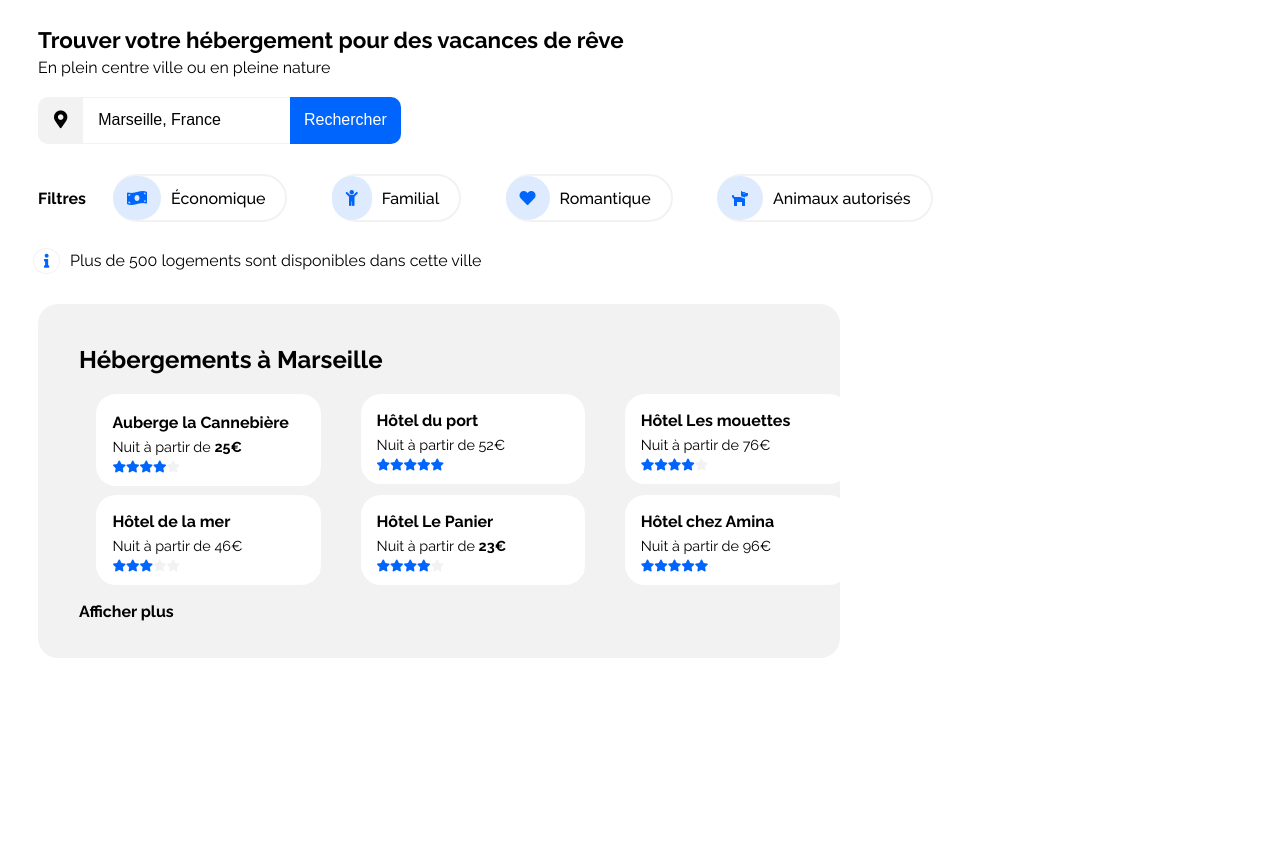
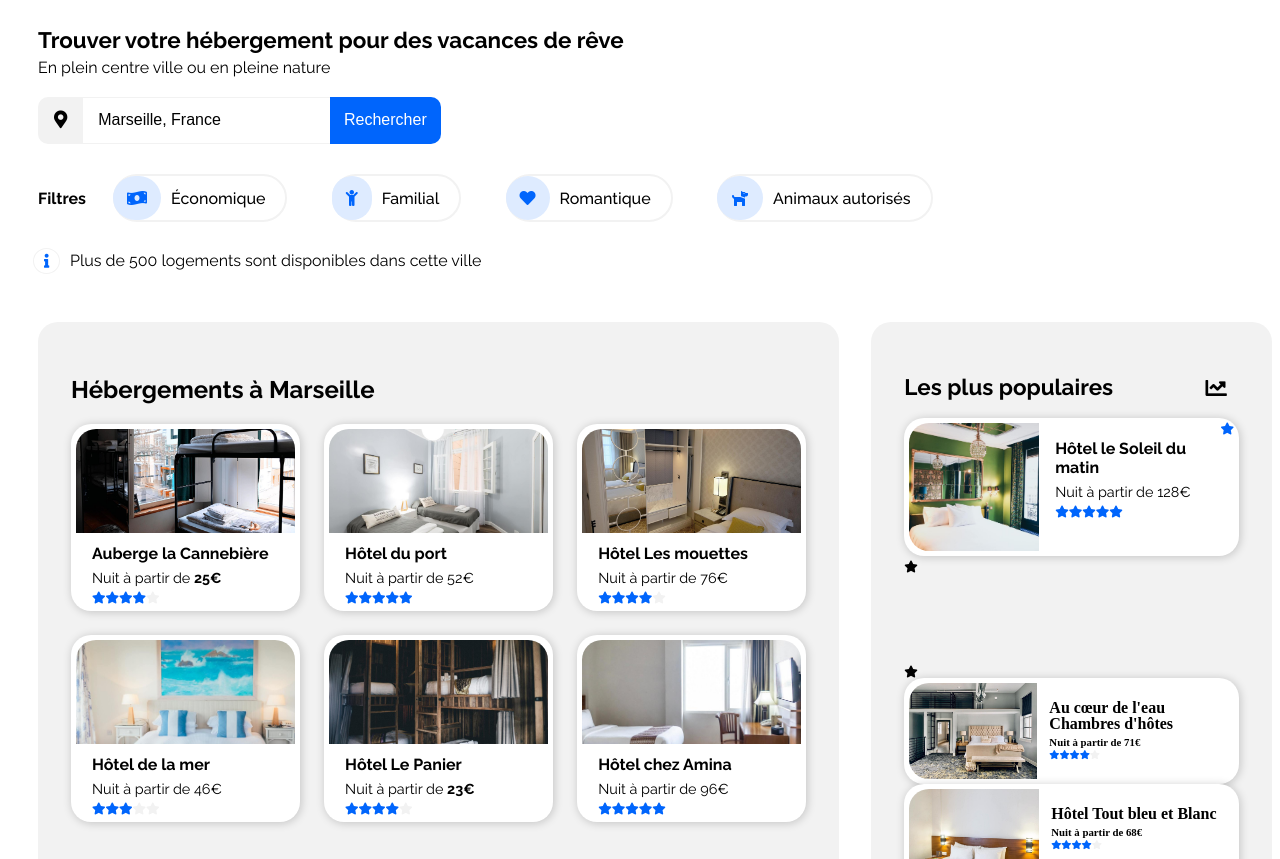
Before and after one commit to NaoDevWeb31/NaomiMango_2_26-01-2021, a plain HTML site: page index.html in a window 1280 px wide. Shown: the part 80-939 px from the top of the page. Before the commit the page ends 800 px from the top, so only its background shows below. Drawn offline with Linux system fonts and the light colour scheme.

Commit message:
Modifications HTML et CSS des Sections (Main, Section 1, Section 2)

```diff
--- a/index.html
+++ b/index.html
@@ -39,9 +39,9 @@
                         <img src="images/logo/Reservia.svg" alt="logo Reservia" title="Reservia.com"/>
                     </div>
                     <ul> <!--MENU-->
-                        <li><a href="#accommodations" class="accommodations-link">Hébergements</a></li>
-                        <li><a href="#activities" class="activities-link">Activités</a></li>
-                        <li><a href="#" class="signup-link">S'inscrire</a></li>
+                        <li><a href="#accommodations" id="accommodations-link">Hébergements</a></li>
+                        <li><a href="#activities" id="activities-link">Activités</a></li>
+                        <li><a href="#" id="signup-link">S'inscrire</a></li>
                     </ul>
                 </nav>
                 <div> <!------ RECHERCHE ------>
@@ -49,19 +49,19 @@
                     <h1>Trouver votre hébergement pour des vacances de rêve</h1>
                     <h2>En plein centre ville ou en pleine nature</h2>
                 <!--ZONE DE RECHERCHE-->
-                    <form action="" method="post" class="search-zone">
+                    <form action="" method="post" id="search-zone">
                         <p>
                         <!--ICONE MAP-->
                             <label for="map"><button type="submit" id="map"><i class="fas fa-map-marker-alt fa-lg"></i></button></label>
                         <!--CHAMP DE SAISIE VILLE-->
-                            <input type="text" name="search-destination" id="search-destination" placeholder="Marseille, France" size="20"/>
+                            <input type="text" name="search-destination" id="search-destination" placeholder="Marseille, France" size="25"/>
                         <!--BOUTON RECHERCHER-->
                             <input type="submit" value="Rechercher" id="search-button"/>
                         </p>
                     </form>
                 <!--FILTRES-->
-                    <form action="" method="POST" class="filters">
-                        <p><span class="filters-title">Filtres</span></p>
+                    <form action="" method="POST" id="filters">
+                        <p><span id="filters-title">Filtres</span></p>
                         <div id="filters-buttons-row">
                             <!--BOUTON ÉCONOMIQUE-->
                             <div class="filter-button"><i class="fas fa-money-bill-wave"></i><span class="filter-name">Économique</span></div>
@@ -79,15 +79,17 @@
                 </div>
                 <p id="info"><i class="fas fa-info fa-sm"></i>Plus de 500 logements sont disponibles dans cette ville</p>
             </header>
-        <!------------------SECTION 1 - HÉBERGEMENTS------------------>
-            <section id="accommodations">
+        <!------------------MAIN - HÉBERGEMENTS------------------>
+            <main id="accommodations">
+            <!------------------MAIN - SECTION 1 - LISTE HÉBERGEMENTS------------------>
+                <section id="accommodations-list">
                     <h1>Hébergements à Marseille</h1>
-
+                <!--CARTES HÉBERGEMENTS-->
+                    <div id="accommodation-cards-frame">
                     <!--CARTE AUBERGE-->
-                <div class="accommodation-cards-frame">
                         <a href="#">
                             <div class="accommodation-card">
-                            <div id="auberge-picture"></div>
+                                <img src="images/hebergements/3_medium/marcus-loke-WQJvWU_HZFo-unsplash.jpg" alt="Photo Auberge Cannebière"/>
                                 <div class="description-card">
                                         <h3>Auberge la Cannebière</h3>
                                         <span class="range">Nuit à partir de <span class="low-price">25€</span></span><br/>
@@ -96,10 +98,10 @@
                                 </div>
                             </div>
                         </a>
-
                     <!--CARTE PORT-->
                         <a href="#">
                             <div class="accommodation-card">
+                                <img src="images/hebergements/3_medium/fred-kleber-gTbaxaVLvsg-unsplash.jpg" alt="Photo Hôtel port"/>
                                 <div class="description-card">
                                     <h3>Hôtel du port</h3>
                                     <span class="range">Nuit à partir de 52€</span><br/>
@@ -108,10 +110,10 @@
                                 </div>
                             </div>
                         </a>
-
                     <!--CARTE MOUETTES-->
                         <a href="#">
                             <div class="accommodation-card">
+                                <img src="images/hebergements/3_medium/reisetopia-B8WIgxA_PFU-unsplash.jpg" alt="Photo Hôtel mouettes"/>
                                 <div class="description-card">
                                     <h3>Hôtel Les mouettes</h3>
                                     <span class="range">Nuit à partir de 76€</span><br/>
@@ -120,10 +122,10 @@
                                 </div>
                             </div>
                         </a>
-
                     <!--CARTE MER-->
                         <a href="#">
                             <div class="accommodation-card">
+                                <img src="images/hebergements/3_medium/annie-spratt-Eg1qcIitAuA-unsplash.jpg" alt="Photo Hôtel mer"/>
                                 <div class="description-card">
                                     <h3>Hôtel de la mer</h3>
                                     <span class="range">Nuit à partir de 46€</span><br/>
@@ -132,10 +134,10 @@
                                 </div>
                             </div>
                         </a>
-
                     <!--CARTE PANIER-->
                         <a href="#">
                             <div class="accommodation-card">
+                                <img src="images/hebergements/3_medium/nicate-lee-kT-ZyaiwBe0-unsplash.jpg" alt="Photo Auberge Panier"/>
                                 <div class="description-card">
                                     <h3>Hôtel Le Panier</h3>
                                     <span class="range">Nuit à partir de <span class="low-price">23€</span></span><br/>
@@ -144,10 +146,10 @@
                                 </div>
                             </div>
                         </a>
-
                     <!--CARTE AMINA-->
                         <a href="#">
                             <div class="accommodation-card">
+                                <img src="images/hebergements/3_medium/febrian-zakaria-M6S1WvfW68A-unsplash.jpg" alt="Photo Hôtel Amina"/>
                                 <div class="description-card">
                                     <h3>Hôtel chez Amina</h3>
                                     <span class="range">Nuit à partir de 96€</span><br/>
@@ -157,13 +159,55 @@
                             </div>
                         </a>
                     </div>
-
                     <p>Afficher plus</p>
                 </section>
-        <!------------------SECTION 2 - POPULAIRES------------------>
-            <section>
-
+            <!------------------MAIN - SECTION 2 - POPULAIRES------------------>
+                <section id="popular-accommodations">
+                    <header id="popular-header">
+                        <h1>Les plus populaires</h1>
+                        <div id="chart"><i class="fas fa-chart-line fa-lg"></i></div>
+                    </header>
+                <!--CARTES POPULAIRES-->
+                    <div id="popular-cards-frame">
+                    <!--CARTE HÔTEL SOLEIL-->
+                        <a href="#">
+                            <div class="popular-card">
+                                <img src="images/hebergements/3_medium/emile-guillemot-Bj_rcSC5XfE-unsplash.jpg" alt="Photo Hôtel Soleil"/>
+                                <div class="popular-description-card">
+                                        <h3>Hôtel le Soleil du matin</h3>
+                                        <span class="range">Nuit à partir de 128€</span><br/>
+                                    <!--RATING-->
+                                        <i class="fas fa-star fa-xs"></i><i class="fas fa-star fa-xs"></i><i class="fas fa-star fa-xs"></i><i class="fas fa-star fa-xs"></i><i class="fas fa-star fa-xs">
+                                </div>
+                            </div>
+                        </a>
+                    <!--CARTE CHAMBRES D'HÔTES-->
+                        <a href="#">
+                            <div class="popular-card">
+                                <img src="images/hebergements/3_medium/aw-creative-VGs8z60yT2c-unsplash.jpg" alt="Photo Chambres d'Hôtes"/>
+                                <div class="popular-description-card">
+                                    <h3>Au cœur de l'eau Chambres d'hôtes</h3>
+                                    <span class="range">Nuit à partir de 71€</span><br/>
+                                <!--RATING-->
+                                    <i class="fas fa-star fa-xs"></i><i class="fas fa-star fa-xs"></i><i class="fas fa-star fa-xs"></i><i class="fas fa-star fa-xs"></i><span class="rating"><i class="fas fa-star fa-xs"></i></span>
+                                </div>
+                            </div>
+                        </a>
+                    <!--CARTE BLEU ET BLANC-->
+                        <a href="#">
+                            <div class="popular-card">
+                                <img src="images/hebergements/3_medium/febrian-zakaria-sjvU0THccQA-unsplash.jpg" alt="Photo Hôtel Bleu et Blanc"/>
+                                <div class="popular-description-card">
+                                    <h3>Hôtel Tout bleu et Blanc</h3>
+                                    <span class="range">Nuit à partir de 68€</span><br/>
+                                <!--RATING-->
+                                    <i class="fas fa-star fa-xs"></i><i class="fas fa-star fa-xs"></i><i class="fas fa-star fa-xs"></i><i class="fas fa-star fa-xs"></i><span class="rating"><i class="fas fa-star fa-xs"></i></span>
+                                </div>
+                            </div>
+                        </a>
+                    </div>
                 </section>
+            </main>
         <!------------------SECTION 3 - ACTIVITÉS------------------>
             <section>
 
--- a/style.css
+++ b/style.css
@@ -1,6 +1,5 @@
 /******************* PAGE ENTIÈRE *******************/
-body
-{
+body {
   /* POLICE */
   font-family: "Raleway", Georgia, sans-serif;
   font-weight: normal;
@@ -8,31 +7,27 @@ body
 }
 
 /* LIENS */
-a
-{
+a {
   color: inherit;
   text-decoration: none;
 }
 
 /******************* HEADER *******************/
 /* HEARDER - NAV */
-nav
-{
+nav {
   display: flex;
   flex-wrap: no-wrap;
   justify-content: space-between;
   margin-bottom: 30px;
 }
 /* HEARDER - NAV - LOGO */
-nav #logo
-{
+nav #logo {
   width: 70%;
   margin: auto;
   padding-top: 20px;
 }
 /* HEARDER - NAV - MENU */
-nav ul
-{
+nav ul {
   list-style-type: none;
   width: 30%;
   display: flex;
@@ -42,32 +37,28 @@ nav ul
   margin: auto;
 }
 /* HEARDER - NAV - MENU - HÉBERGEMENTS */
-.accommodations-link
-{
-    color: #0065FC;
-    border-top: thick solid #0065FC;
+#accommodations-link {
+  color: #0065fc;
+  border-top: thick solid #0065fc;
   padding-top: 30px;
   margin-right: 20px;
 }
 /* HEARDER - NAV - MENU - ACTIVITÉS */
-.activities-link
-{
+#activities-link {
   color: black;
   padding-top: 30px;
   margin-right: 20px;
   padding-left: 20px;
   padding-right: 20px;
 }
-nav a:hover
-{
-    color: #0065FC;
-    border-top: thick solid #0065FC;
+nav a:hover {
+  color: #0065fc;
+  border-top: thick solid #0065fc;
   padding-top: 30px;
 }
 /* HEARDER - NAV - MENU - S'INSCRIRE */
-.signup-link
-{
-    color: #0065FC;
+#signup-link {
+  color: #0065fc;
   font-weight: bold;
   padding-top: 30px;
   padding-left: 10px;
@@ -76,53 +67,45 @@ nav a:hover
 
 /* HEARDER - RECHERCHE */
 /* HEARDER - RECHERCHE - GRANDS TITRES */
-header h1
-{
+header h1 {
   font-size: 1.4em;
 }
-header h2
-{
+header h2 {
   font-weight: normal;
   font-size: medium;
   margin-top: -10px;
 }
 /* HEARDER - RECHERCHE - FORM RECHERCHE */
-.search-zone
-{
+#search-zone {
   margin-top: 20px;
 }
-.search-zone p
-{
+#search-zone p {
   font-weight: bold;
 }
 /* HEARDER - RECHERCHE - FORM RECHERCHE - ICONE MAP */
-#map
-{
-    background-color: #F2F2F2;
+#map {
+  background-color: #f2f2f2;
   border: 1px solid transparent;
   border-radius: 10px 0px 0px 10px;
   padding: 15px;
   margin-right: -5px;
 }
 /* HEARDER - RECHERCHE - FORM RECHERCHE - CHAMP DE SAISIE VILLE */
-#search-destination
-{
-    border: thin solid #F2F2F2;
+#search-destination {
+  border: thin solid #f2f2f2;
   padding: 15px;
   padding-bottom: 15px;
   margin-right: -5px;
 }
-#search-destination::placeholder
-{
+#search-destination::placeholder {
   color: black;
   font-size: medium;
   font-weight: 500;
 }
 
 /* HEARDER - RECHERCHE - FORM RECHERCHE - BOUTON RECHERCHER */
-#search-button
-{
-    background-color: #0065FC;
+#search-button {
+  background-color: #0065fc;
   border: 1px solid transparent;
   border-radius: 0px 10px 10px 0px;
   padding: 13px;
@@ -132,22 +115,19 @@ header h2
   font-size: medium;
 }
 /* HEARDER - RECHERCHE - FORM FILTRES */
-.filters
-{
+#filters {
   display: flex;
   margin-top: 20px;
   align-items: center;
   flex-wrap: wrap;
 }
-.filters-title
-{
+#filters-title {
   font-weight: bold;
   font-size: medium;
   margin-right: 20px;
 }
 /* HEARDER - RECHERCHE - FORM FILTRES - BOUTONS */
-#filters-buttons-row
-{
+#filters-buttons-row {
   display: flex;
   justify-content: space-around;
   width: 70%;
@@ -155,131 +135,155 @@ header h2
   margin-bottom: 10px;
   margin-left: -15px;
 }
-.filter-button
-{
+.filter-button {
   font-weight: 500;
   font-size: medium;
   background-color: transparent;
-    border: 2px solid #F2F2F2;
+  border: 2px solid #f2f2f2;
   border-radius: 50px;
   text-align: center;
   width: fit-content;
   padding-left: 10px;
   padding-right: 20px;
 }
-.filter-button:hover
-{
-    background-color: #DEEBFF;
+.filter-button:hover {
+  background-color: #deebff;
   flex-grow: 0.1;
 }
-.filters .fas
-{
-    background-color: #DEEBFF;
+#filters .fas {
+  background-color: #deebff;
   border: 1px solid transparent;
-    color: #0065FC;
+  color: #0065fc;
   border-radius: 50px;
   width: auto;
   padding: 13px;
   margin-left: -12px;
 }
-.filter-name
-{
+.filter-name {
   padding-left: 10px;
 }
 /* HEARDER - RECHERCHE - INFO */
-#info .fas
-{
-    color: #0065FC;
+#info .fas {
+  color: #0065fc;
   text-align: center;
   background-color: transparent;
-    border: 1px solid #F2F2F2;
+  border: 1px solid #f2f2f2;
   border-radius: 50%;
   padding: 5px;
   width: 15px;
   margin-left: -5px;
   margin-right: 10px;
 }
-/******************* SECTION 1 - HÉBERGEMENTS *******************/
-#accommodations
-{
-    background-color: #F2F2F2;
-    border: 1px solid transparent;
-    border-radius: 20px;
-    width: 60%;
-    height: fit-content;
-    margin-top: 30px;
-    padding: 20px;
-    padding-left: 40px;
+/******************* MAIN - HÉBERGEMENTS *******************/
+main {
+  display: grid;
+  grid-template-columns: 2fr 1fr;
+  grid-gap: 2em;
 }
-.accommodation-cards-frame
-{
-    display: grid;
-    grid-template-columns: 35% 35% 35%;
-    grid-template-rows: 50% 50% 50%;
-    grid-column-start: 3;
-    grid-gap: 5px;
-    place-content: space-between;
-}
-/* SECTION 1 - CARTES */
-.accommodation-card
-{
-    background-color: white;
-    border: 1px solid transparent;
-    border-radius: 20px;
-    width: 80%;
-    height: fit-content;
-    justify-self: center;
-    padding-left: 15px;
-    padding-bottom: 10px;
-}
-.description-card
-{
-    background-color: white;
-}
-#accommodations h3
-{
+h3 {
   font-size: medium;
   margin-bottom: 5px;
 }
-.range
-{
+/******************* MAIN - SECTION 1 - LISTE HÉBERGEMENTS *******************/
+#accommodations-list {
+  background-color: #f2f2f2;
+  border: 1px solid transparent;
+  border-radius: 20px;
+  margin-top: 2em;
+  padding: 2em;
+  display: flex;
+  flex-direction: column;
+}
+#accommodation-cards-frame {
+  display: grid;
+  grid-template-columns: repeat(3, 1fr);
+  grid-template-rows: repeat(2, 1fr);
+  grid-gap: 1.5em;
+}
+/* SECTION 1 - CARTES */
+.accommodation-card {
+  background-color: white;
+  border: 5px solid transparent;
+  border-radius: 20px;
+  box-shadow: 1px 1px 10px rgba(0, 0, 0, 0.2);
+  display: flex;
+  flex-direction: column;
+}
+.accommodation-card img {
+  border-radius: 20px 20px 0px 0px;
+  width: 100%;
+  height: 6.5em;
+  object-fit: cover;
+}
+.description-card {
+  margin-top: -5px;
+  margin-bottom: 0px;
+  margin-left: 1em;
+}
+.range {
   font-size: 0.9em;
 }
-.low-price
-{
+.low-price {
   font-weight: bold;
 }
-.accommodation-card .fas
-{
-    color: #0065FC;
+.accommodation-card .fas {
+  color: #0065fc;
 }
-.rating .fas
-{
-    color: #F2F2F2;
+.rating .fas {
+  color: #f2f2f2;
 }
 
-#accommodations p
-{
+#accommodations-list p {
   font-weight: bold;
+  margin-top: 2.5em;
 }
-/* SECTION 1 - CARTE AUBERGE */
-#auberge-picture
-{
-    background: url("images/hebergements/2_large/marcus-loke-WQJvWU_HZFo-unsplash.jpg") no-repeat fixed;
-    background-size: cover;
-    border: 1px solid white;
-    border-radius: 20px 20px 0px 0px;
-    width: 80%;
-    height: 100%;
+
+/******************* MAIN - SECTION 2 - POPULAIRES *******************/
+#popular-accommodations {
+  background-color: #f2f2f2;
+  border: 1px solid transparent;
+  border-radius: 20px;
+  margin-top: 2em;
+  padding: 2em;
+  display: flex;
+  flex-direction: column;
 }
-/* SECTION 1 - CARTE PORT */
-
-/* SECTION 1 - CARTE MOUETTES */
-
-/* SECTION 1 - CARTE MER */
-
-/* SECTION 1 - CARTE PANIER */
-
-/* SECTION 1 - CARTE AMINA */
-
-/******************* SECTION 2 - POPULAIRES *******************/
+#popular-header {
+  display: flex;
+  align-items: baseline;
+}
+#popular-header h1 {
+  width: 90%;
+}
+#chart {
+  width: 10%;
+}
+#popular-cards-frame {
+  display: grid;
+  grid-template-columns: repeat(1, 1fr);
+  grid-template-rows: repeat(3, 1fr);
+  grid-gap: 1.5em;
+}
+/* SECTION 2 - CARTES */
+.popular-card {
+  background-color: white;
+  border: 5px solid transparent;
+  border-radius: 20px;
+  box-shadow: 1px 1px 10px rgba(0, 0, 0, 0.2);
+  display: flex;
+}
+.popular-card img {
+  border-radius: 20px 0px 0px 20px;
+  width: 40%;
+  height: 8em;
+  object-fit: cover;
+}
+.popular-description-card {
+  margin-left: 1em;
+}
+.popular-card .fas {
+  color: #0065fc;
+}
+.rating .fas {
+  color: #f2f2f2;
+}
```
Also changed, not shown: images/hebergements/3_medium/annie-spratt-Eg1qcIitAuA-unsplash.jpg (added), images/hebergements/3_medium/aw-creative-VGs8z60yT2c-unsplash.jpg (added), images/hebergements/3_medium/emile-guillemot-Bj_rcSC5XfE-unsplash.jpg (added), images/hebergements/3_medium/febrian-zakaria-M6S1WvfW68A-unsplash.jpg (added), images/hebergements/3_medium/febrian-zakaria-sjvU0THccQA-unsplash.jpg (added), images/hebergements/3_medium/fred-kleber-gTbaxaVLvsg-unsplash.jpg (added), images/hebergements/3_medium/marcus-loke-WQJvWU_HZFo-unsplash.jpg (added), images/hebergements/3_medium/nicate-lee-kT-ZyaiwBe0-unsplash.jpg (added), images/hebergements/3_medium/reisetopia-B8WIgxA_PFU-unsplash.jpg (added). Lines whose indentation alone changed are shown as unchanged.
